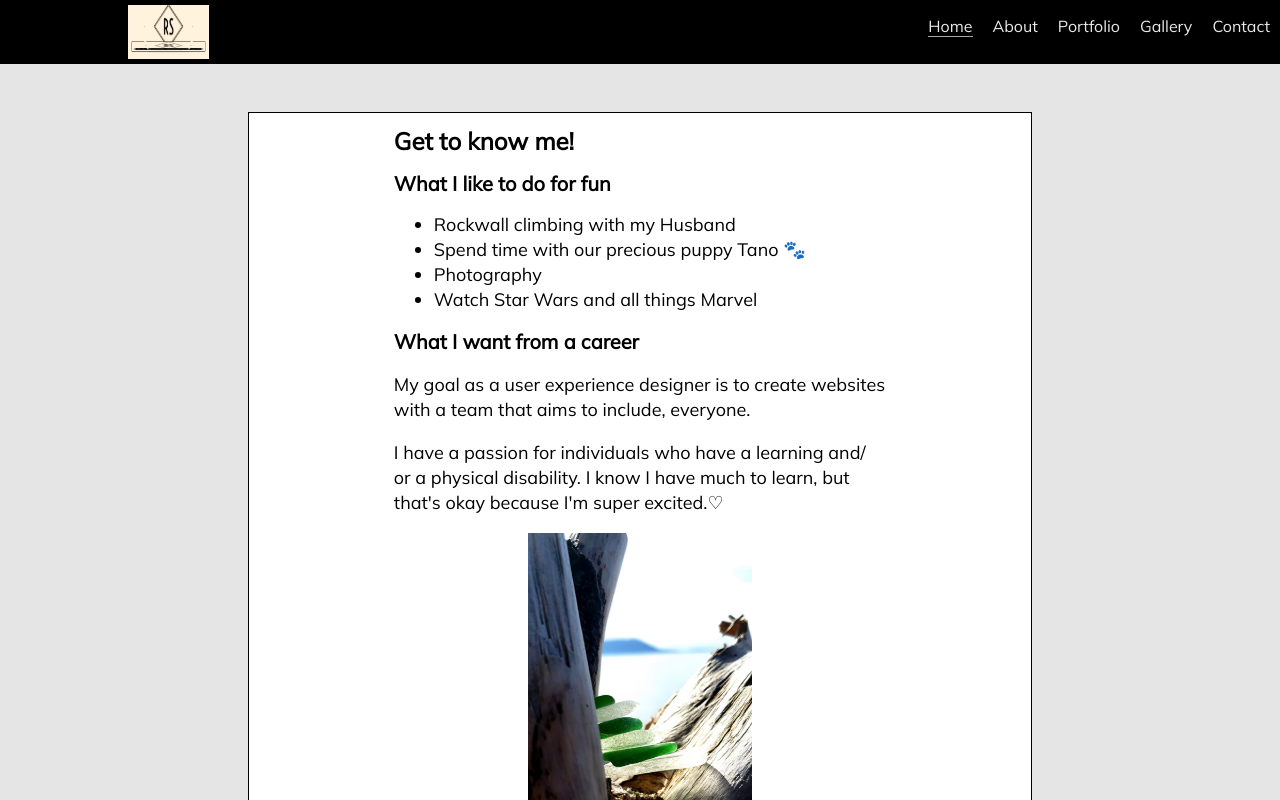
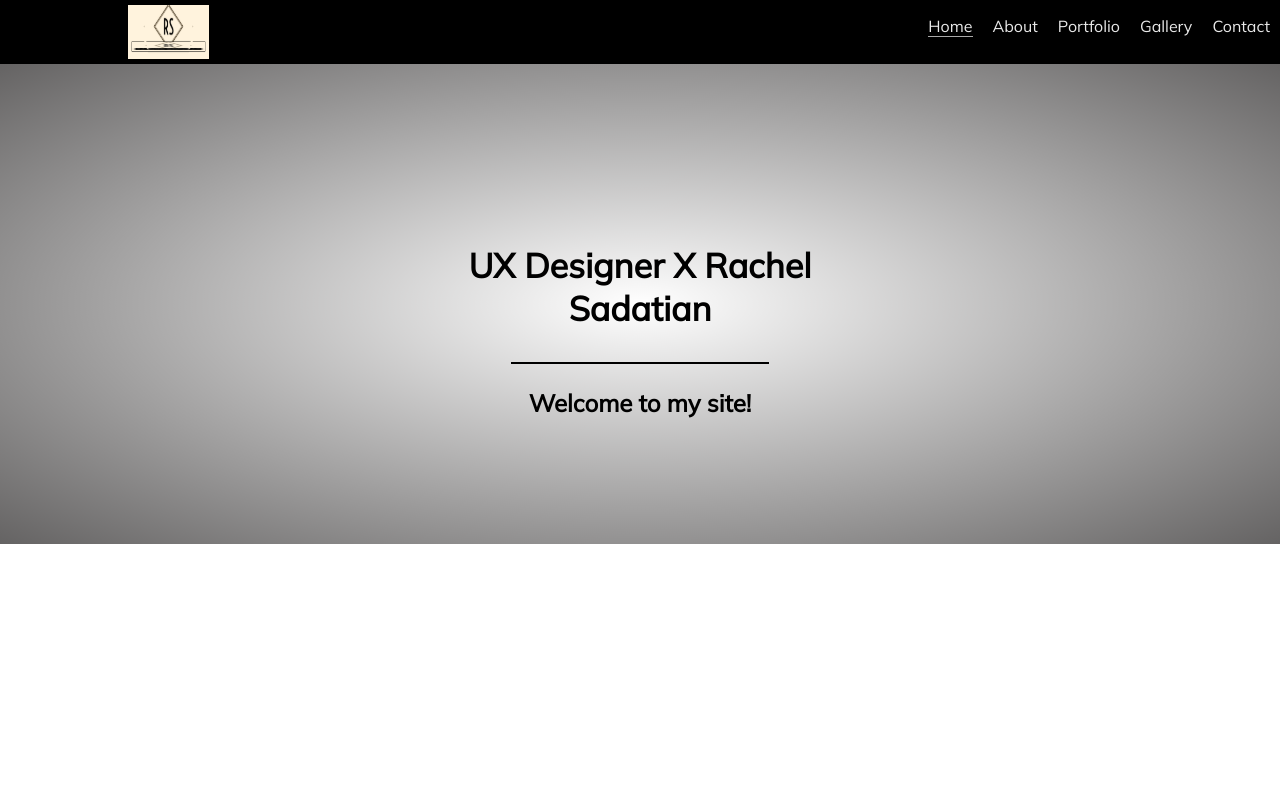
Before and after one commit to MrKeon/TheMethodDesigner, a React (Create React App) app: page / in a window 1280 px wide. Shown: the top 800 px of the page. Built offline with nearby package versions, Linux system fonts and the light colour scheme.

Commit message:
fixed About page and added Home page.

```diff
--- a/src/App.tsx
+++ b/src/App.tsx
@@ -18,21 +18,24 @@ function App() {
         <Switch>
             <Route path="/about">
             <About />
+            <Footer/>
             </Route>
             <Route path="/portfolio">
             <Portfolio />
+            <Footer/>
             </Route>
             <Route path="/gallery">
             <Gallery />
+            <Footer/>
             </Route>
             <Route path="/contact" >
             <Contact />
+            <Footer/>
             </Route>
             <Route path="/">
             <Home />
             </Route>
         </Switch>
-      <Footer />
     </div>
   );}
 
--- /dev/null
+++ b/src/components/About.css
@@ -0,0 +1,46 @@
+.About {
+    background: #E5E5E5;
+    padding: 48px;
+    font-family: Mulish;
+    font-style: normal;
+    font-weight: normal;
+    line-height: 25px;
+    color: #000000;
+}
+
+.About .Main {
+    border: 1px solid #000000;
+    background: #FFFFFF;
+    margin: auto;
+    width: 66%;
+}
+
+.About .Main .Container {
+    margin: auto;
+    width: 63%;
+}
+
+.Main img {
+    display: block;
+    margin-left: auto;
+    margin-right: auto;
+    padding-bottom: 24px;
+}
+
+.About h1 {
+    font-size: 24px;
+    font-weight: bolder;
+}
+
+.About h2 {
+    font-size: 20px;
+    font-weight: bolder;
+}
+
+.About li {
+    font-size: 18px;
+}
+
+.About p {
+    font-size: 18px;
+}
--- a/src/components/About.tsx
+++ b/src/components/About.tsx
@@ -1,5 +1,26 @@
 import React from 'react';
+import HomePhoto from '../img/HomePhoto.svg';
+import './About.css';
 
 export default function About() {
-    return(<div>About</div>);
+    return(
+    <div className="About">
+      <div className="Main">
+        <div className="Container">
+          <h1>Get to know me!</h1>
+          <h2>What I like to do for fun</h2>
+          <ul>
+            <li>Rockwall climbing with my Husband</li>
+            <li>Spend time with our precious puppy Tano 🐾</li>
+            <li>Photography</li>
+            <li>Watch Star Wars and all things Marvel</li>
+          </ul>
+          <h2>What I want from a career</h2>
+          <p>My goal as a user experience designer is to create websites with a team that aims to include, everyone.</p>
+          <p>I have a passion for individuals who have a learning and/ or a physical disability. I know I have much to learn, but that's okay because I'm super excited.♡</p>
+          <img src={HomePhoto}/>
+        </div>
+      </div>
+    </div>
+    );
   }
--- a/src/components/Home.css
+++ b/src/components/Home.css
@@ -1,46 +1,37 @@
 .Home {
-    background: #E5E5E5;
-    padding: 48px;
+    width: 100%;
+    height: 480px;
+    left: 0px;
+    top: 0px;
+
+    background: radial-gradient(86.2% 86.2% at 50% 50%, #FFFFFF 0%, rgba(255, 255, 255, 0) 100%), #434141;
+    text-align:center;
     font-family: Mulish;
     font-style: normal;
-    font-weight: normal;
-    line-height: 25px;
-    color: #000000;
-}
+    font-weight: 600;
 
-.Home .Main {
-    border: 1px solid #000000;
-    background: #FFFFFF;
-    margin: auto;
-    width: 66%;
-}
-
-.Home .Main .Container {
-    margin: auto;
-    width: 63%;
-}
-
-.Main img {
-    display: block;
-    margin-left: auto;
-    margin-right: auto;
-    padding-bottom: 24px;
 }
 
 .Home h1 {
-    font-size: 24px;
-    font-weight: bolder;
+    width: 30%;
+    margin:auto;
+    padding-top: 180px;
+    padding-bottom: 32px;
+    font-size: 34px;
+    line-height: 43px;
 }
 
 .Home h2 {
-    font-size: 20px;
-    font-weight: bolder;
+    width: 30%;
+    margin:auto;
+    font-size: 24px;
+    line-height: 30px;
+    padding-top: 24px;
 }
 
-.Home li {
-    font-size: 18px;
+.Home .Divide {
+    width:20%;
+    margin:auto;
+    border: 1px solid #000000;
+    background: #000000;
 }
-
-.Home p {
-    font-size: 18px;
-}
--- a/src/components/Home.tsx
+++ b/src/components/Home.tsx
@@ -1,26 +1,14 @@
 import React from 'react';
 import logo from '../logo.svg';
-import HomePhoto from '../img/HomePhoto.svg';
 import './Home.css';
 
 export default function Home() {
     return (
       <div className="Home">
-        <div className="Main">
-          <div className="Container">
-            <h1>Get to know me!</h1>
-            <h2>What I like to do for fun</h2>
-            <ul>
-              <li>Rockwall climbing with my Husband</li>
-              <li>Spend time with our precious puppy Tano 🐾</li>
-              <li>Photography</li>
-              <li>Watch Star Wars and all things Marvel</li>
-            </ul>
-            <h2>What I want from a career</h2>
-            <p>My goal as a user experience designer is to create websites with a team that aims to include, everyone.</p>
-            <p>I have a passion for individuals who have a learning and/ or a physical disability. I know I have much to learn, but that's okay because I'm super excited.♡</p>
-            <img src={HomePhoto}/>
-          </div>
+        <div className="Title">
+          <h1>UX Designer X Rachel Sadatian</h1>
+          <div className="Divide"/>
+          <h2>Welcome to my site!</h2>
         </div>
       </div>
     );
```
